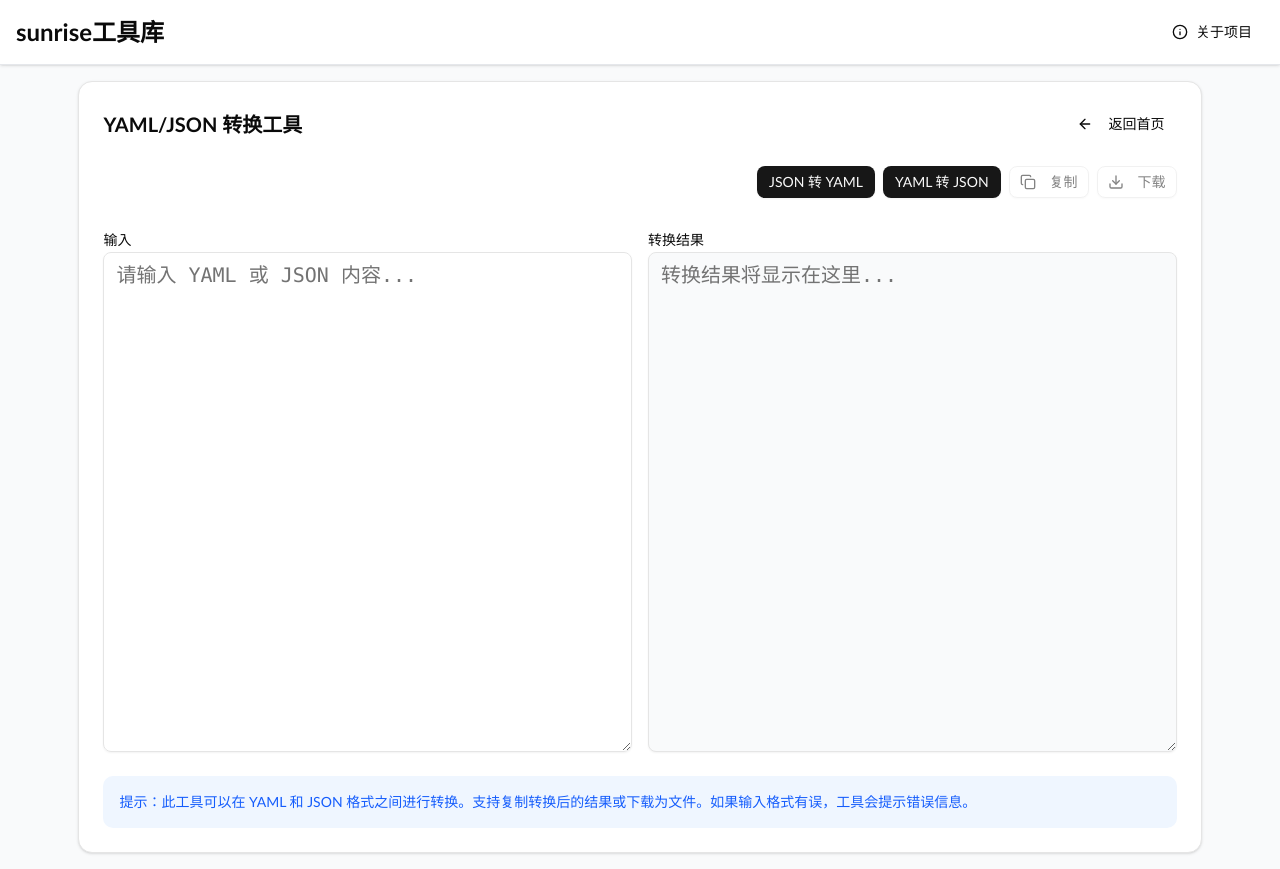
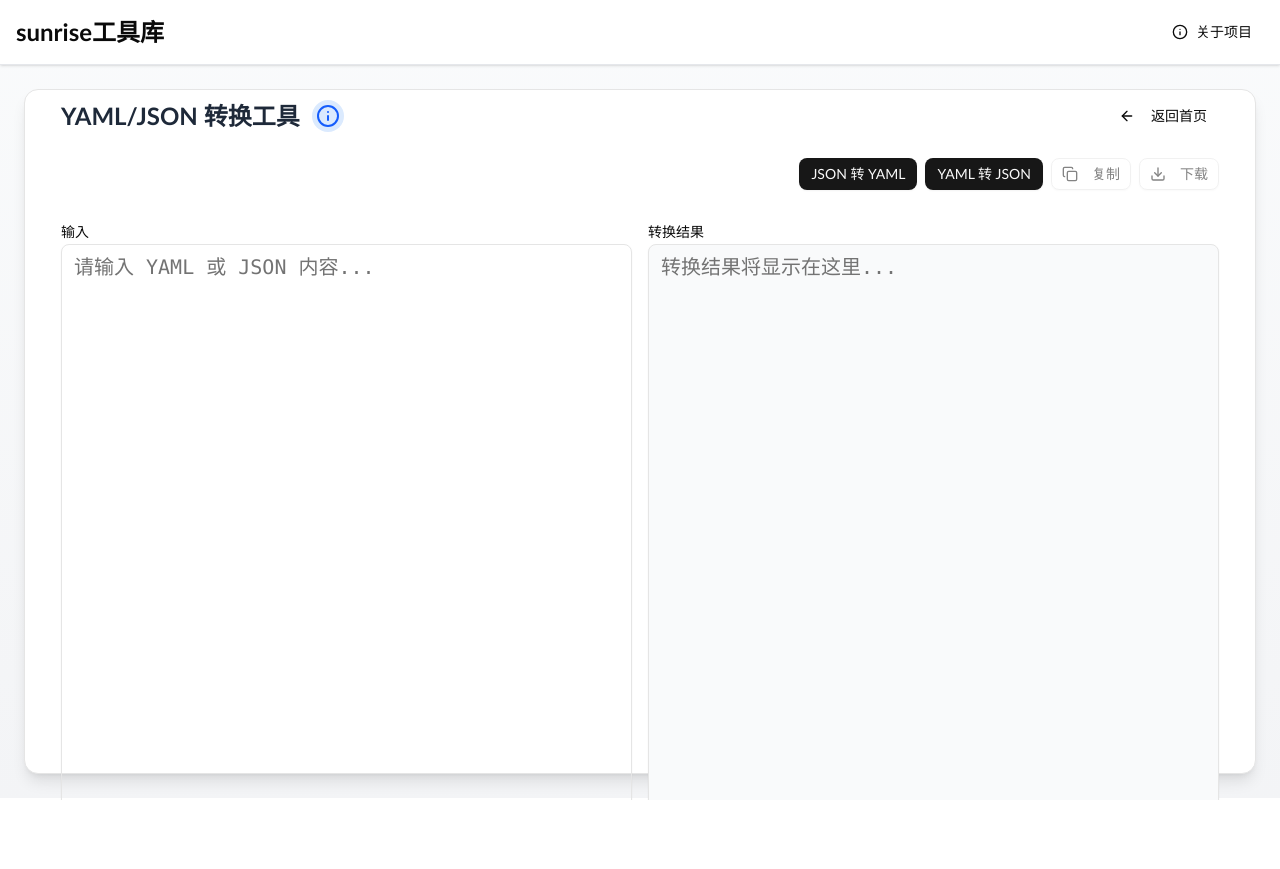
Before and after one commit to Sunrisies/bun-react, a React (Vite) app: page /yamlJsonConverter in a window 1280 px wide. After the commit the page ends 800 px from the top, so only its background shows below. Built offline with nearby package versions, Linux system fonts and the light colour scheme.

Commit message:
refactor: 优化YAML转换器UI并修复语法错误

```diff
--- a/src/pages/imageToPdf.tsx
+++ b/src/pages/imageToPdf.tsx
@@ -67,7 +67,7 @@ function ImageToPdfConverter() {
     return () => {
       images.forEach((img) => URL.revokeObjectURL(img.url))
     }
-  }) // 移除images依赖，只在组件卸载时执行
+  },) // 移除images依赖，只在组件卸载时执行
 
   // 修改后的onDrop处理函数
   const onDrop = useCallback((acceptedFiles: File[]) => {
--- a/src/pages/yamlJsonConverter.tsx
+++ b/src/pages/yamlJsonConverter.tsx
@@ -1,7 +1,7 @@
 import { createFileRoute, useNavigate } from "@tanstack/react-router"
 import { useState } from "react"
 import { Button } from "@/components/ui/button"
-import { ArrowLeft, Copy, Download } from "lucide-react"
+import { ArrowLeft, Copy, Download, Info } from "lucide-react"
 import { Card, CardContent, CardHeader, CardTitle } from "@/components/ui/card"
 import { Textarea } from "@/components/ui/textarea"
 import { toast } from "sonner"
@@ -78,14 +78,31 @@ function YamlJsonConverter() {
   }
 
   return (
-    <div className="flex h-full items-center justify-center p-4 bg-gray-50">
-      <Card className="w-full max-w-[90%] overflow-hidden">
+    <div className="bg-gradient-to-b from-gray-50 to-gray-100 h-[calc(100vh-4.2rem)] p-4 md:p-6 p-4 md:p-6">
+      <Card className="w-full h-full  px-3 py-2 mx-auto shadow-lg">
         <CardHeader>
-          <div className="flex justify-between items-center">
-            <CardTitle>YAML/JSON 转换工具</CardTitle>
+          <div className="flex flex-col sm:flex-row justify-between items-start sm:items-center gap-4">
+            <CardTitle className="text-2xl font-bold text-gray-800 flex gap-3">YAML/JSON 转换工具
+              {/* 使用提示 - 悬浮图标 */ }
+              <div className="relative inline-block group">
+                <div className="flex items-center justify-center w-8 h-8 rounded-full bg-blue-100 text-blue-600 cursor-pointer hover:bg-blue-200 transition-colors">
+                  <Info className="h-6 w-6" />
+                </div>
+                <div className="absolute top-full left-1/2 transform -translate-x-1/2 mt-3 w-80 p-4 bg-white rounded-lg shadow-lg border border-gray-200 opacity-0 invisible group-hover:opacity-100 group-hover:visible transition-all duration-200 z-50">
+                  <div className="absolute top-0 left-1/2 transform -translate-x-1/2 -translate-y-1/2 rotate-45 w-4 h-4 bg-white border-l border-t border-gray-200"></div>
+                  <div className="p-4 bg-blue-50 rounded-lg">
+                    <p className="text-sm text-blue-600">
+                      提示：此工具可以在 YAML 和 JSON 格式之间进行转换。支持复制转换后的结果或下载为文件。如果输入格式有误，工具会提示错误信息。
+                    </p>
+                  </div>
+                </div>
+              </div>
+            </CardTitle>
+
             <Button onClick={ () => navigate({ to: "/" }) } variant="ghost">
               <ArrowLeft className="h-4 w-4 mr-2" />
               返回首页
+
             </Button>
           </div>
         </CardHeader>
@@ -131,7 +148,7 @@ function YamlJsonConverter() {
                     setInput(e.target.value)
                     setError(null)
                   } }
-                  className="min-h-[500px] font-mono"
+                  className="max-h-[600px] font-mono min-h-[600px]"
                 />
               </div>
 
@@ -141,7 +158,7 @@ function YamlJsonConverter() {
                 <Textarea
                   value={ output }
                   readOnly
-                  className="min-h-[500px] font-mono bg-gray-50"
+                  className="min-h-[600px] max-h-[600px]  font-mono bg-gray-50"
                   placeholder="转换结果将显示在这里..."
                 />
               </div>
@@ -153,13 +170,6 @@ function YamlJsonConverter() {
                 <p className="text-sm text-red-600">{ error }</p>
               </div>
             ) }
-
-            {/* 提示信息 */ }
-            <div className="p-4 bg-blue-50 rounded-lg">
-              <p className="text-sm text-blue-600">
-                提示：此工具可以在 YAML 和 JSON 格式之间进行转换。支持复制转换后的结果或下载为文件。如果输入格式有误，工具会提示错误信息。
-              </p>
-            </div>
           </div>
         </CardContent>
       </Card>
```
